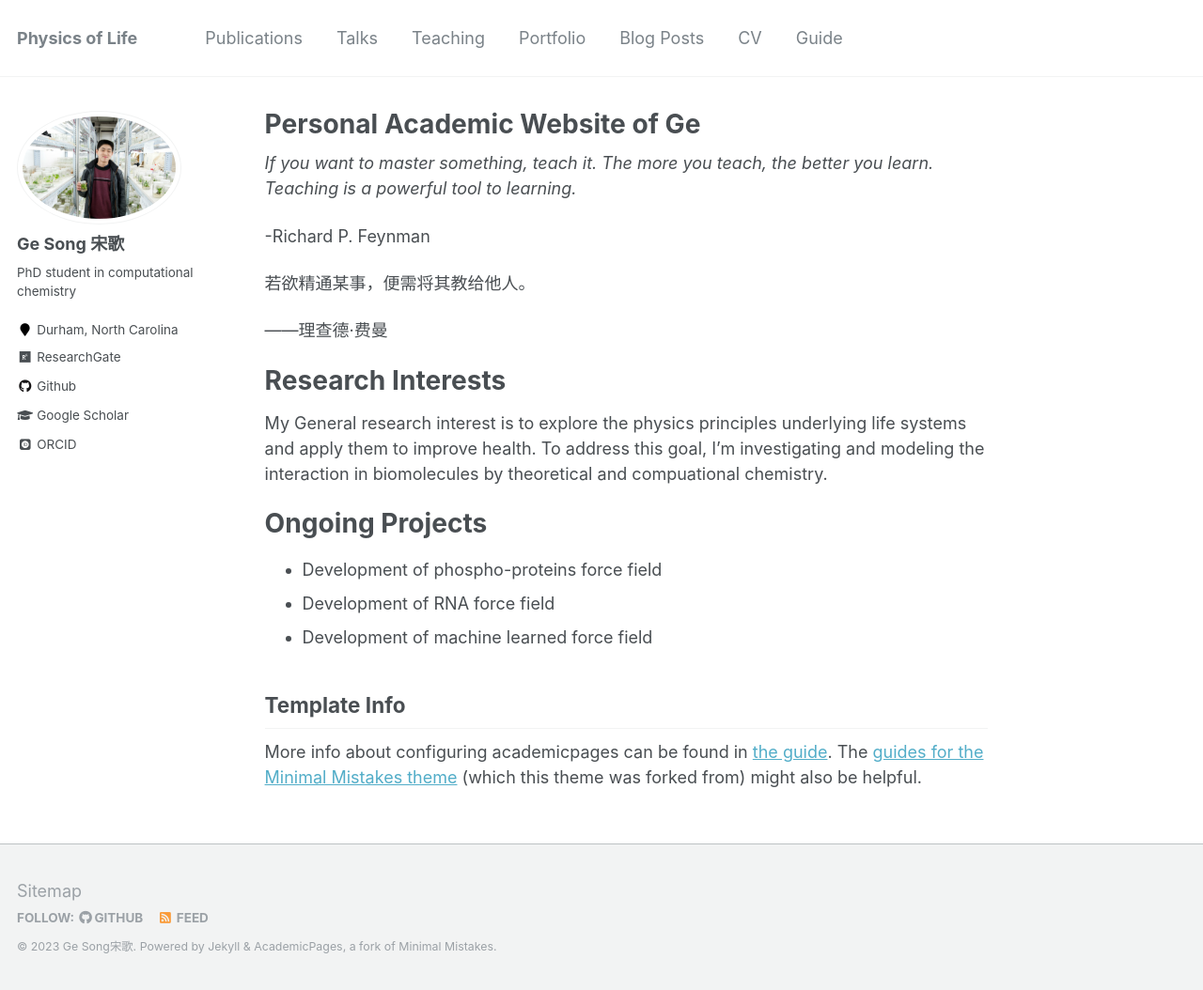
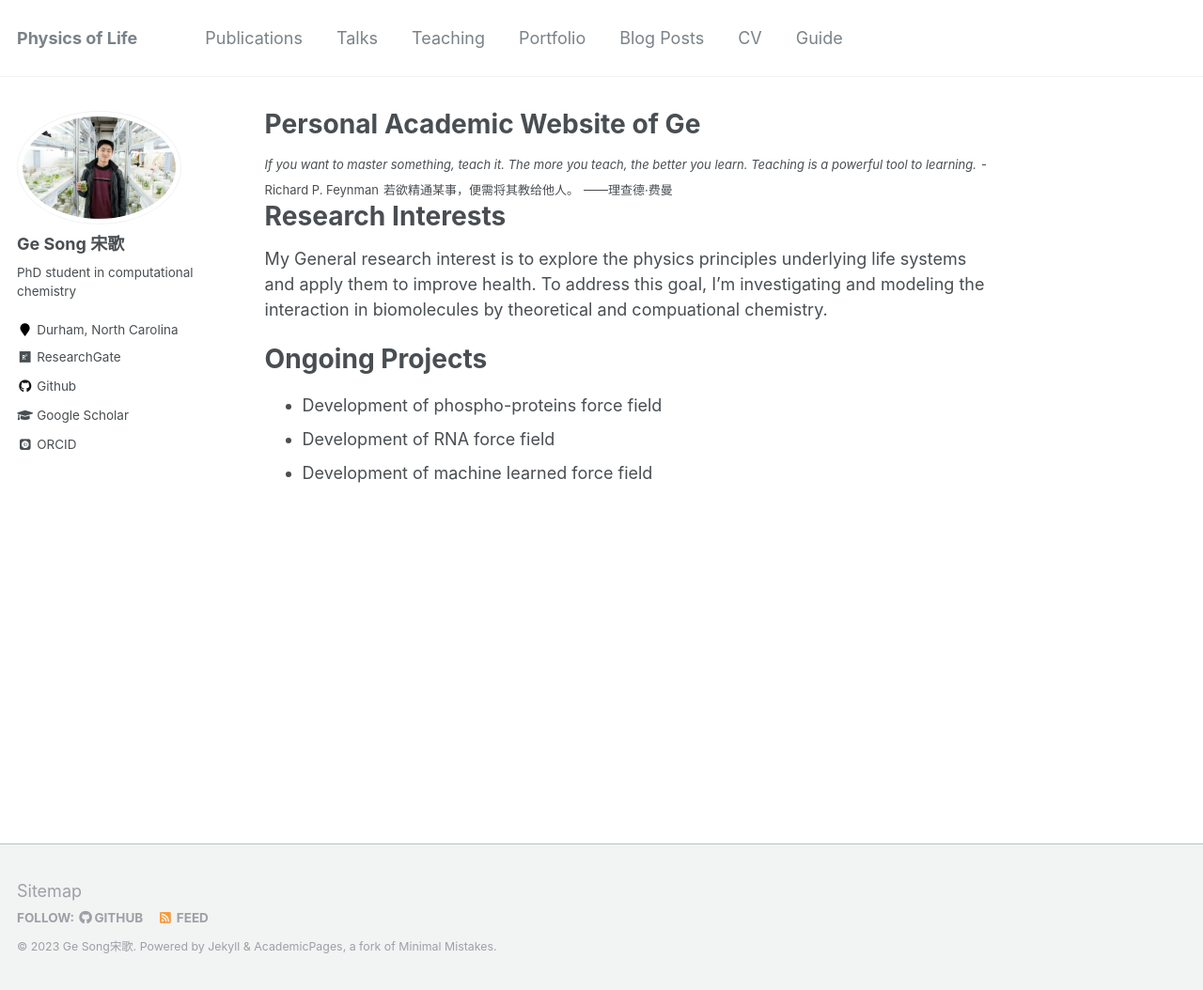
Before and after one commit to CalvinGe/gesong.github.io, a Jekyll site: the page built from _pages/about.md, in a window 1280 px wide and 1054 px high. Shown: the whole window at 94% size. Built offline with Jekyll 4.4.1, drawn with Linux system fonts in a browser that asks for light colours; some web fonts are replaced.

Commit message:
Update about.md

```diff
--- a/_pages/about.md
+++ b/_pages/about.md
@@ -8,13 +8,13 @@ redirect_from:
   - /about.html
 ---
 
-<i>If you want to master something, teach it. The more you teach, the better you learn. Teaching is a powerful tool to learning.</i>
+<font size=2><i>If you want to master something, teach it. The more you teach, the better you learn. Teaching is a powerful tool to learning.</i></font>
 
--Richard P. Feynman
+<font size=2>-Richard P. Feynman</font>
 
- 若欲精通某事，便需将其教给他人。
+<font size=2> 若欲精通某事，便需将其教给他人。</font>
 
-——理查德·费曼
+<font size=2>——理查德·费曼  </font>
 
 # Research Interests
 
@@ -25,7 +25,3 @@ My General research interest is to explore the physics principles underlying lif
 * Development of phospho-proteins force field
 * Development of RNA force field
 * Development of machine learned force field
-
-Template Info
-------
-More info about configuring academicpages can be found in [the guide](https://academicpages.github.io/markdown/). The [guides for the Minimal Mistakes theme](https://mmistakes.github.io/minimal-mistakes/docs/configuration/) (which this theme was forked from) might also be helpful.
```
